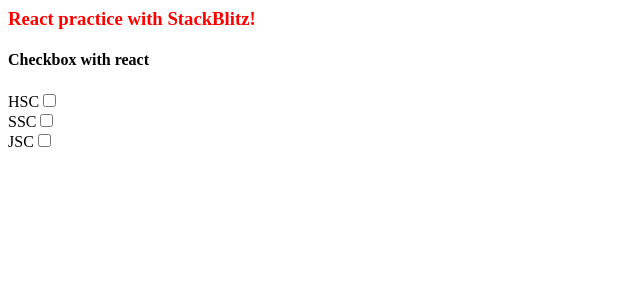
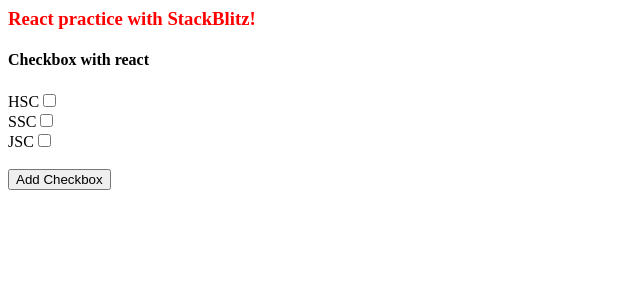
Before and after one commit to karim742/simple-things-practice-with-react, a React (Create React App) app: page / in a window 1280 px wide. Shown: the top 300 px of the page, without its empty margins (0-640 px from the left). Built offline with nearby package versions, Linux system fonts and the light colour scheme.

Commit message:
1 file modified

```diff
--- a/src/App.js
+++ b/src/App.js
@@ -3,7 +3,7 @@ import './style.css';
 
 export default class App extends React.Component {
   state = {
-    checkboxChacked: [],
+    education: '',
   };
 
   submit = (e) => {
@@ -49,6 +49,14 @@ export default class App extends React.Component {
             />
           </div>
           <br />
+          <button
+            type="button"
+            onClick={() => {
+              console.log(this.state);
+            }}
+          >
+            Add Checkbox
+          </button>
         </div>
       </>
     );
```
